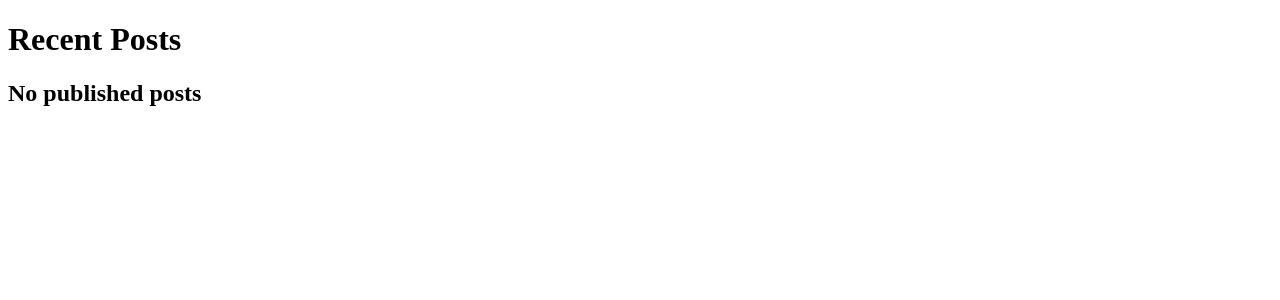
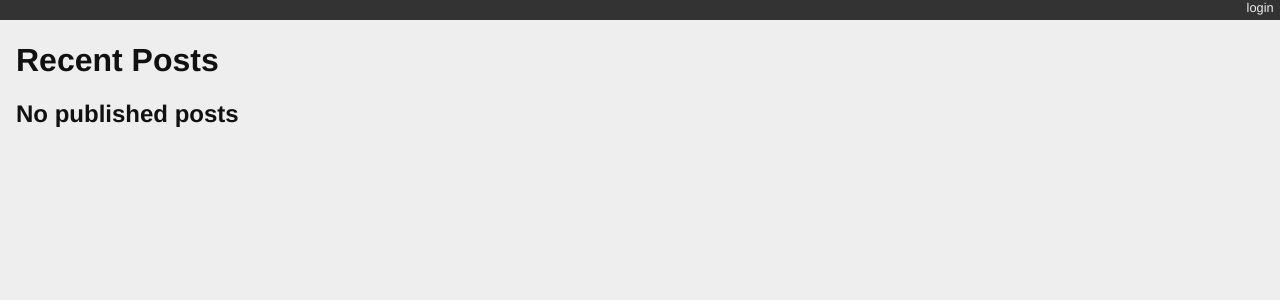
Before and after one commit to nackor/django-blog, a Django app: page / in a window 1280 px wide. Shown: the top 300 px of the page. Run offline with Django 3.2, Linux system fonts and the light colour scheme; data that the repository does not hold is empty.

Commit message:
adding css

```diff
--- /dev/null
+++ b/mysite/blogging/static/django_blog.css
@@ -0,0 +1,88 @@
+body {
+    background-color: #eee;
+    color: #111;
+    font-family: "HelveticaNeue-Light", "Helvetica Neue Light", "Helvetica Neue", Helvetica, Arial, "Lucida Grande", sans-serif;
+    margin: 0;
+    padding: 0;
+}
+
+#container {
+    margin: 0;
+    padding: 0;
+    margin-top: 0px;
+}
+
+#header {
+    background-color: #333;
+    border-botton: 1px solid #111;
+    margin: 0;
+    padding: 0;
+}
+
+#control-bar {
+    margin: 0em 0em 1em;
+    list-style: none;
+    list-style-type: none;
+    text-align: right;
+    color: #eee;
+    font-size: 80%;
+    padding-bottom: 0.4em;
+}
+
+    #control-bar li {
+        display: inline-block;
+    }
+
+        #control-bar li a {
+            color: #eee;
+            padding: 0.5em;
+            text-decoration: none;
+        }
+
+            #control-bar li a:hover {
+                color: #cce;
+            }
+
+#content {
+    margin: 0em 1em 1em;
+}
+
+ul#entries {
+    list-style: none;
+    list-style-type: none;
+}
+
+div.entry {
+    margin-right: 2em;
+    margin-top: 1em;
+    border-top: 1px solid #cecece;
+}
+
+ul#entries li:first-child div.entry {
+    border-top: none;
+    margin-top: 0em;
+}
+
+div.entry-body {
+    margin-left: 2em;
+}
+
+.notification {
+    float: right;
+    text-align: center;
+    width: 25%;
+    padding: 1em;
+}
+
+.info {
+    background-color: #aae;
+}
+
+ul.categories {
+    list-style: none;
+    list-style-type: none;
+}
+
+    ul.categories li {
+        display: inline;
+    }
--- a/mysite/mysite/templates/base.html
+++ b/mysite/mysite/templates/base.html
@@ -1,9 +1,23 @@
+{% load staticfiles %}
 <!DOCTYPE html>
 <html>
 <head>
     <title>My Django Blog</title>
+    <link type="text/css" rel="stylesheet" href="{% static 'django_blog.css' %}">
 </head>
 <body>
+    <div id="header">
+        {# header begins here #}
+        <ul id="control-bar">
+            {% if user.is_authenticated %}
+            {% if user.is_staff %}
+            <li><a href="{% url 'admin:index' %}">admin</a></li>{% endif %}
+            <li><a href="{% url 'logout' %}">logout</a></li>
+            {% else %}
+            <li><a href="{% url 'login' %}">login</a></li>
+            {% endif %}
+        </ul>
+    </div>
     <div id="container">
         <div id="content">
             {% block content %}
```
Also changed, not shown: mysite/blogging/templates/blogging/detail.html (+8 -0 lines).
